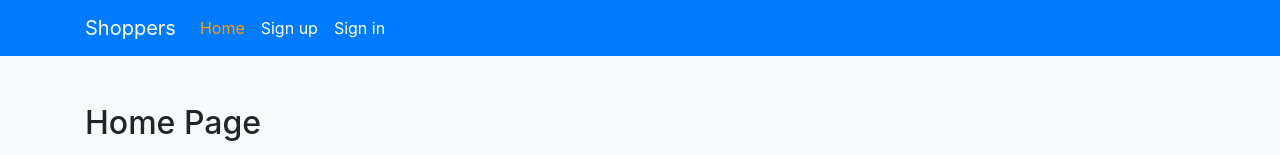
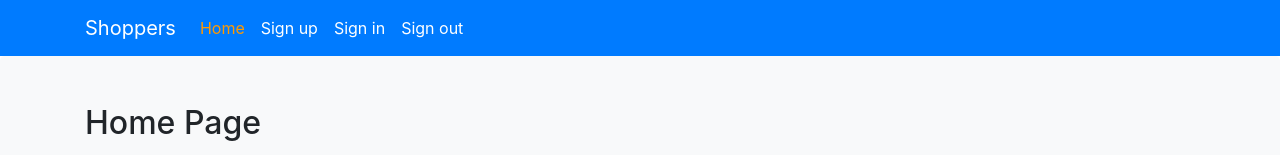
Before and after one commit to sendistephen/online-shopping-app, a React (Create React App) app in the folder client/: page / in a window 1280 px wide. Shown: the top 155 px of the page. Built offline with nearby package versions, Linux system fonts and the light colour scheme; no server answers.

Commit message:
Add functionality to logout user

```diff
--- a/client/src/auth/index.js
+++ b/client/src/auth/index.js
@@ -39,3 +39,22 @@ export const authenticate = (data, next) => {
     next();
   }
 };
+
+export const signout = async (next) => {
+  // remove token from LS
+  if (typeof window !== 'undefined') {
+    localStorage.removeItem('jwt');
+    next();
+    // make request to the api
+    try {
+      const res = await fetch(`${API}/signout`, {
+        method: 'GET',
+      });
+      if (res) {
+        console.log('Signout successfull!');
+      }
+    } catch (error) {
+      console.log(error);
+    }
+  }
+};
--- a/client/src/components/Navbar/Navbar.js
+++ b/client/src/components/Navbar/Navbar.js
@@ -1,3 +1,4 @@
+import { signout } from 'auth';
 import React from 'react';
 import { Link, withRouter } from 'react-router-dom';
 import { isActive } from 'utils';
@@ -6,7 +7,7 @@ function Navbar({ history }) {
   return (
     <nav className='navbar navbar-expand-lg navbar-dark bg-primary'>
       <div className='container'>
-        <Link className='navbar-brand' to='/' >
+        <Link className='navbar-brand' to='/'>
           Shoppers
         </Link>
         <button
@@ -51,6 +52,15 @@ function Navbar({ history }) {
                 Sign in
               </Link>
             </li>
+            <li className='nav-item'>
+              <span
+                className='nav-link'
+                style={{ cursor: 'pointer', color: '#fff' }}
+                onClick={() => signout(() => history.push('/'))}
+              >
+                Sign out
+              </span>
+            </li>
           </ul>
         </div>
       </div>
```
